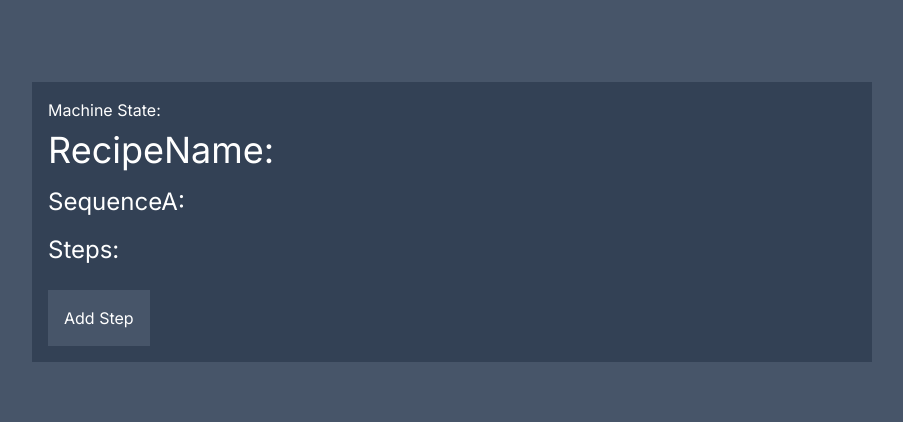
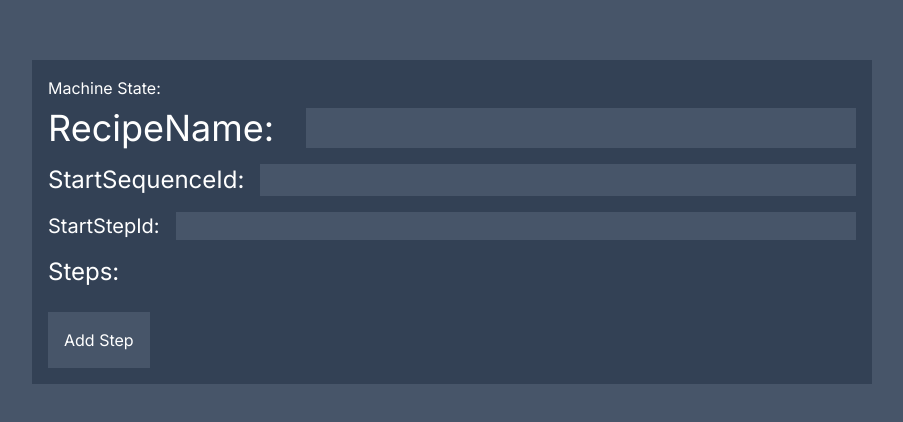
Before and after one commit to obisopulu/Machine-Sequence-Generator, a Next.js app: page / in a window 1280 px wide. Shown: the part 178-600 px from the top of the page, without its empty margins (188-1091 px from the left). Built offline with nearby package versions, Linux system fonts and the light colour scheme.

Commit message:
chore: Refactor SequenceEditor component and update input fields styling

```diff
--- a/src/components/SequenceEditor.tsx
+++ b/src/components/SequenceEditor.tsx
@@ -4,7 +4,7 @@
 import MachineCard from "@/components/MachineCard";
 import { useState } from "react";
 
-export default function SequenceEditor(machineData) {
+export default function SequenceEditor(machineData: string | number) {
   const [components, setComponents] = useState<JSX.Element[]>([]);
   let key = components.length;
 
@@ -17,22 +17,27 @@ export default function SequenceEditor(machineData) {
   };
 
   return (
-    <div className='bg-slate-600 flex flex-1 justify-center items-center p-12 h-[100vh] overflow-auto'>
+    <div className='bg-slate-600 flex flex-1 justify-center items-center'>
 
       <div className="p-4 bg-slate-700 w-[840px]">
-        <div className="text-white pb-2">Machine State:</div>
+        <div className=" pb-2">Machine State:</div>
 
-        <div className="flex flex-row text-4xl text-white gap-4">
+        <div className="flex flex-row text-4xl  gap-4">
           RecipeName:
-          <input onChange={handleChange} name="RecipeName" className="block mb-4 text-white text-4xl bg-slate-700 w-full" />
+          <input onChange={handleChange} name="RecipeName" className="block mb-4 ml-4  text-4xl bg-slate-600 w-full" />
         </div>
 
-        <div className="flex flex-row text-2xl text-white">
-          SequenceA:
-          <input onChange={handleChange} name="RecipeName" className="block mb-4 text-white bg-slate-700 w-full" />
+        <div className="flex flex-row text-2xl ">
+          StartSequenceId:
+          <input onChange={handleChange} name="RecipeName" className="block mb-4 ml-4  bg-slate-600 w-full" />
         </div>
 
-        <div className="flex flex-row text-2xl text-white mb-2">
+        <div className="flex flex-row text-xl ">
+          StartStepId:
+          <input onChange={handleChange} name="RecipeName" className="block mb-4 ml-4  bg-slate-600 w-full" />
+        </div>
+
+        <div className="flex flex-row text-2xl  mb-2">
           Steps:
         </div>
 
@@ -42,7 +47,7 @@ export default function SequenceEditor(machineData) {
           ))}
         </div>
 
-        <button className="p-4 mt-4 bg-slate-600 text-white" onClick={addComponent}>Add Step</button>
+        <button className="p-4 mt-4 bg-slate-600 " onClick={addComponent}>Add Step</button>
       </div>
     </div>
   );
```
